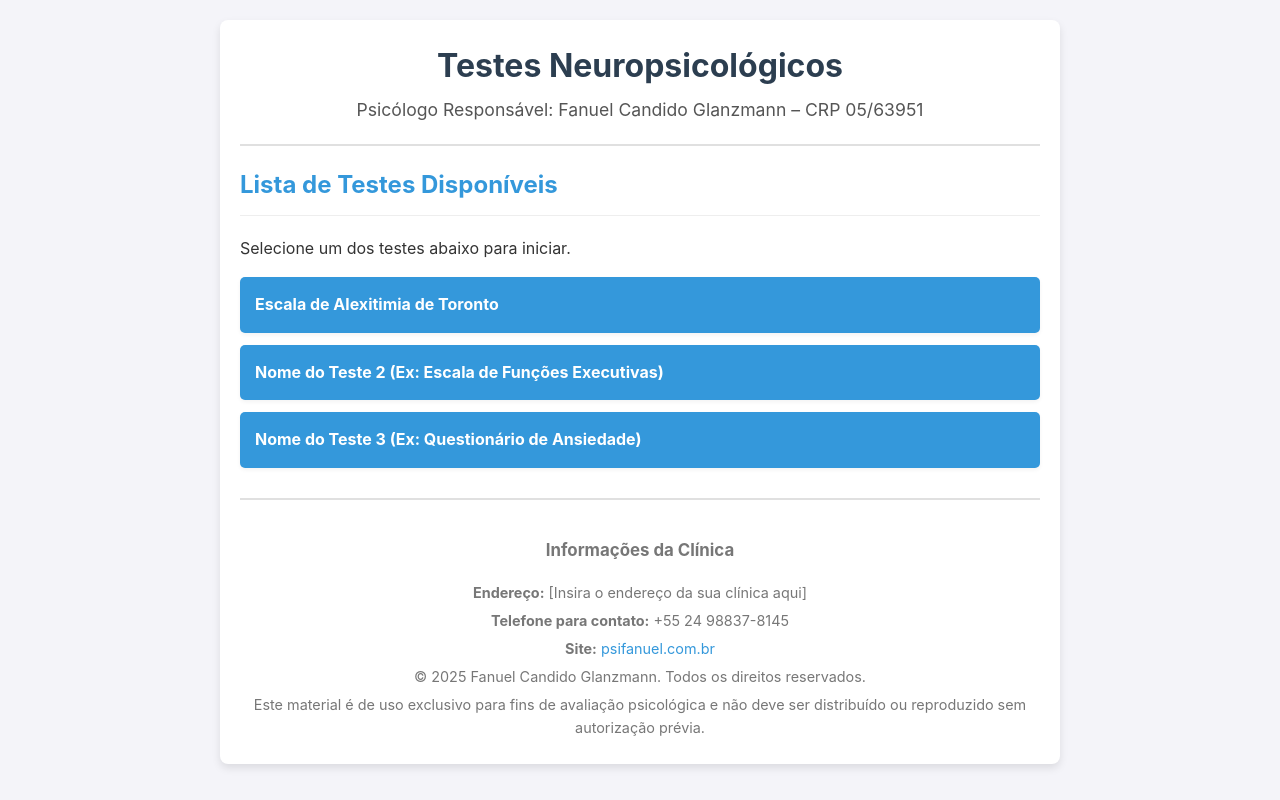
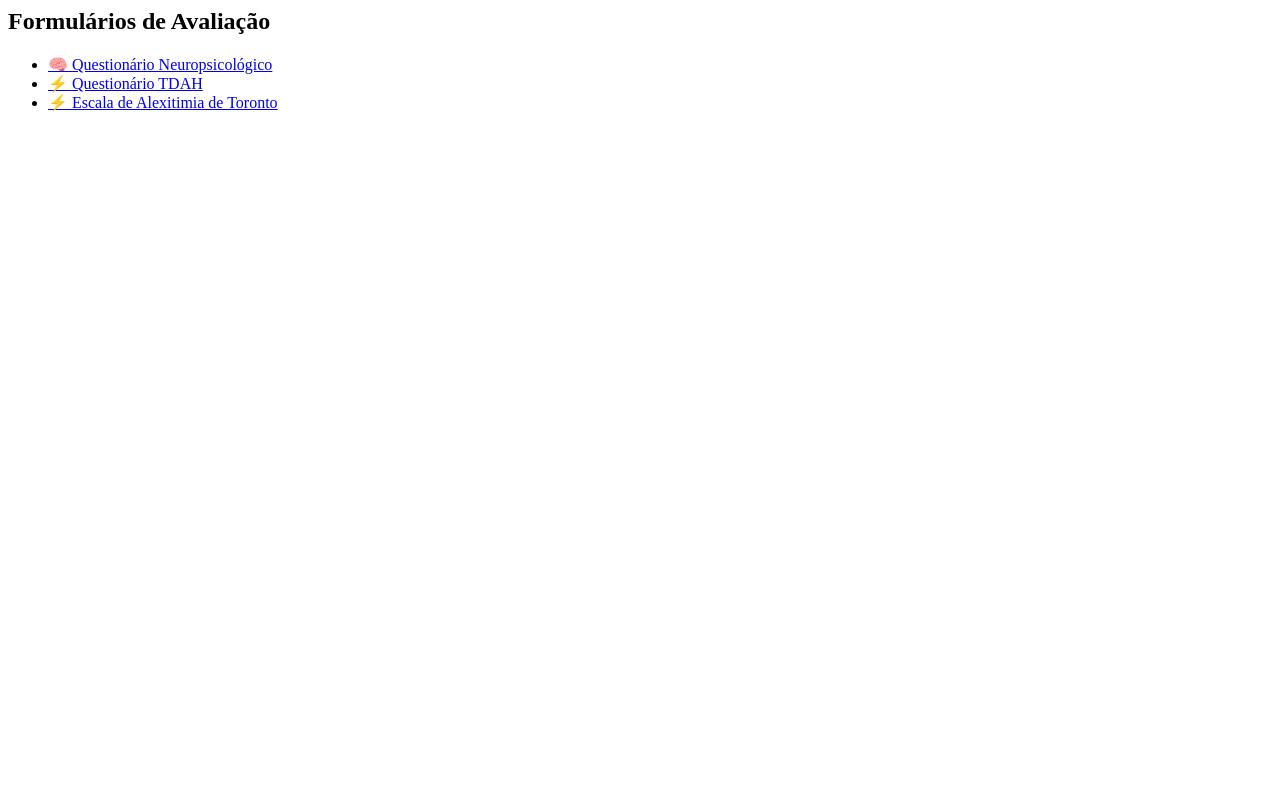
Before and after one commit to psifanuel/psifanuel.github.io, a plain HTML site: page index.html in a window 1280 px wide. Drawn offline with Linux system fonts and the light colour scheme.

Commit message:
index.html

```diff
--- a/index.html
+++ b/index.html
@@ -1,144 +1,6 @@
-<!DOCTYPE html>
-<html lang="pt-br">
-<head>
-    <meta charset="UTF-8">
-    <meta name="viewport" content="width=device-width, initial-scale=1.0">
-    <title>Testes Neuropsicológicos - Fanuel C. Glanzmann</title>
-    <style>
-        /* Estilos gerais para a página */
-        body {
-            font-family: -apple-system, BlinkMacSystemFont, "Segoe UI", Roboto, Helvetica, Arial, sans-serif;
-            line-height: 1.6;
-            margin: 0;
-            padding: 0;
-            background-color: #f4f4f9;
-            color: #333;
-        }
-
-        /* Container principal para centralizar o conteúdo */
-        .container {
-            max-width: 800px;
-            margin: 20px auto;
-            padding: 20px;
-            background-color: #ffffff;
-            border-radius: 8px;
-            box-shadow: 0 4px 8px rgba(0,0,0,0.1);
-        }
-
-        /* Estilos do Cabeçalho */
-        header {
-            text-align: center;
-            border-bottom: 2px solid #e0e0e0;
-            padding-bottom: 20px;
-            margin-bottom: 20px;
-        }
-
-        header h1 {
-            color: #2c3e50;
-            margin: 0;
-        }
-
-        header p {
-            margin: 5px 0 0;
-            color: #555;
-            font-size: 1.1em;
-        }
-
-        /* Estilos da seção principal */
-        main h2 {
-            color: #3498db;
-            border-bottom: 1px solid #eee;
-            padding-bottom: 10px;
-        }
-
-        /* Estilos da lista de testes */
-        .test-list {
-            list-style-type: none;
-            padding: 0;
-        }
-
-        .test-list li {
-            margin-bottom: 12px;
-        }
-
-        .test-list a {
-            display: block;
-            padding: 15px;
-            background-color: #3498db;
-            color: #ffffff;
-            text-decoration: none;
-            border-radius: 5px;
-            transition: background-color 0.3s ease, transform 0.2s ease;
-            font-weight: bold;
-            box-shadow: 0 2px 4px rgba(0,0,0,0.05);
-        }
-
-        .test-list a:hover {
-            background-color: #2980b9;
-            transform: translateY(-2px);
-        }
-
-        /* Estilos do Rodapé */
-        footer {
-            text-align: center;
-            margin-top: 30px;
-            padding-top: 20px;
-            border-top: 2px solid #e0e0e0;
-            font-size: 0.9em;
-            color: #777;
-        }
-
-        footer p {
-            margin: 5px 0;
-        }
-
-        footer a {
-            color: #3498db;
-            text-decoration: none;
-        }
-        footer a:hover {
-            text-decoration: underline;
-        }
-
-    </style>
-</head>
-<body>
-
-    <div class="container">
-
-        <header>
-            <h1>Testes Neuropsicológicos</h1>
-            <p>Psicólogo Responsável: Fanuel Candido Glanzmann – CRP 05/63951</p>
-        </header>
-
-        <main>
-            <h2>Lista de Testes Disponíveis</h2>
-            <p>Selecione um dos testes abaixo para iniciar.</p>
-
-            <ul class="test-list">
-                <li><a href="https://psifanuel.github.io/Escala%20de%20Alexitimia%20de%20Toronto%20(TAS-20).html">Escala de Alexitimia de Toronto</a></li>
-
-                <li><a href="seu-arquivo-de-teste-2.html">Nome do Teste 2 (Ex: Escala de Funções Executivas)</a></li>
-
-                <li><a href="seu-arquivo-de-teste-3.html">Nome do Teste 3 (Ex: Questionário de Ansiedade)</a></li>
-
-                </ul>
-        </main>
-
-        <footer>
-            <div class="clinic-info">
-                <h3>Informações da Clínica</h3>
-                <p><strong>Endereço:</strong> [Insira o endereço da sua clínica aqui]</p>
-                <p><strong>Telefone para contato:</strong> +55 24 98837-8145</p>
-                <p><strong>Site:</strong> <a href="https://psifanuel.com.br" target="_blank">psifanuel.com.br</a></p>
-            </div>
-            <div class="rights">
-                <p>&copy; 2025 Fanuel Candido Glanzmann. Todos os direitos reservados.</p>
-                <p>Este material é de uso exclusivo para fins de avaliação psicológica e não deve ser distribuído ou reproduzido sem autorização prévia.</p>
-            </div>
-        </footer>
-
-    </div>
-
-</body>
-</html>
+<h2>Formulários de Avaliação</h2>
+<ul>
+  <li><a href="questionario-neuro.html">🧠 Questionário Neuropsicológico</a></li>
+  <li><a href="questionario-tdah.html">⚡ Questionário TDAH</a></li>
+  <li><a href=https://psifanuel.github.io/Escala%20de%20Alexitimia%20de%20Toronto%20(TAS-20).html>⚡ Escala de Alexitimia de Toronto</a></li>
+</ul>
```
